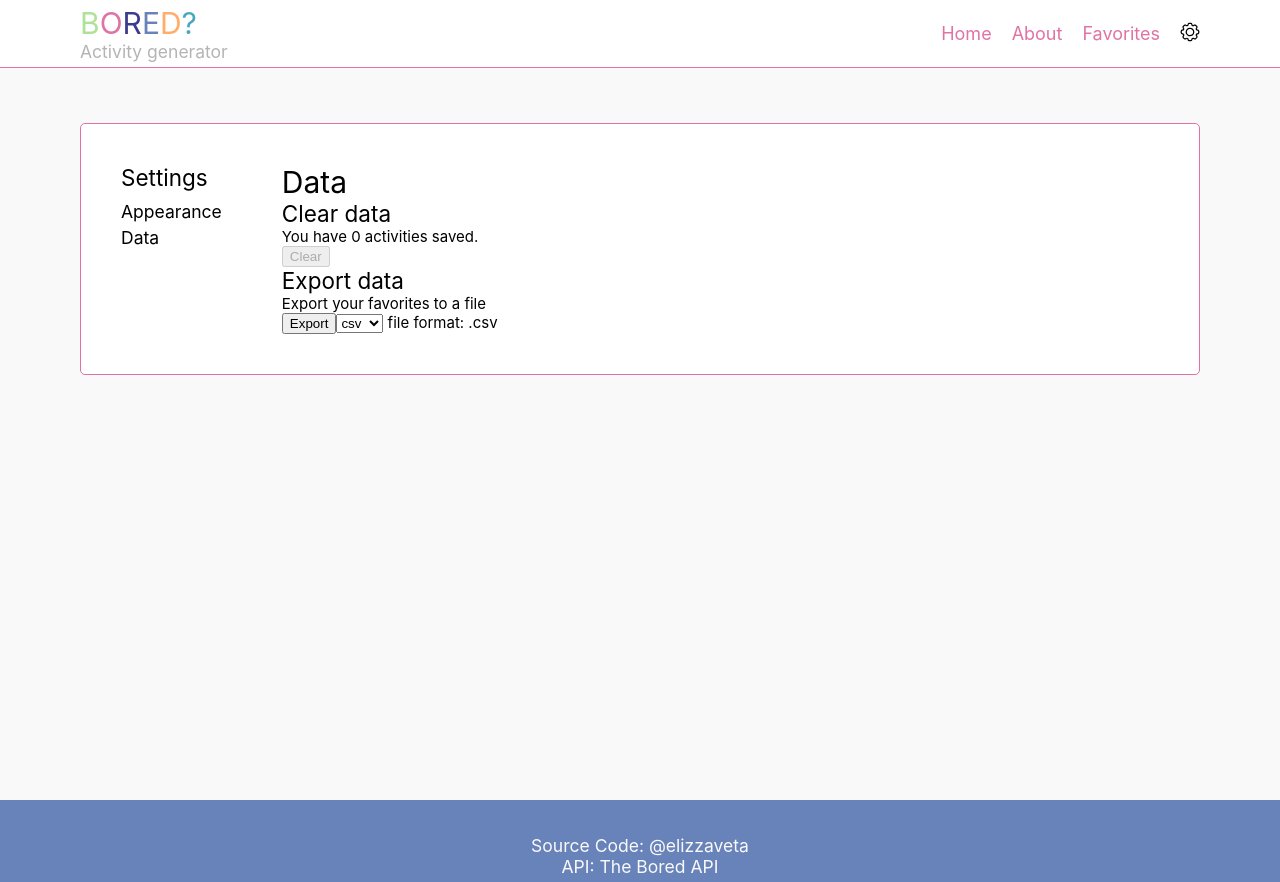
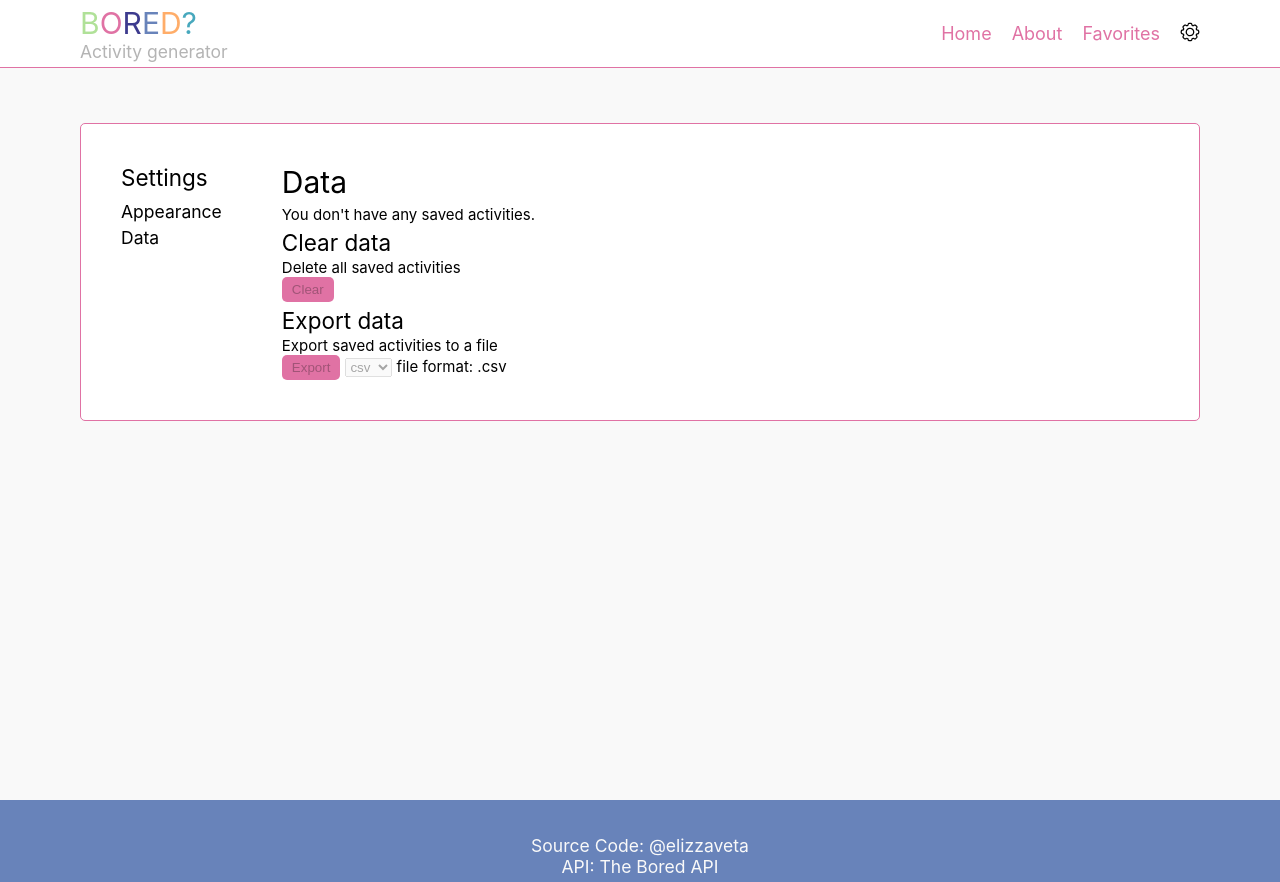
Before and after one commit to elizzaveta/ActivityGererator, a Vue app: page /settings/data in a window 1280 px wide. Built offline with nearby package versions, Linux system fonts and the light colour scheme.

Commit message:
Added styles for Data tab in Settings

```diff
--- a/src/components/Settings/Data/DataTab.vue
+++ b/src/components/Settings/Data/DataTab.vue
@@ -1,13 +1,19 @@
 <template>
   <div>
     <h1>Data</h1>
+    <p v-if="numOfFavoriteActivities===0">You don't have any saved activities.</p>
+    <p v-if="numOfFavoriteActivities!==0">You have
+      {{numOfFavoriteActivities}}
+      activit<span v-if="numOfFavoriteActivities===1">y</span>
+      <span v-if="numOfFavoriteActivities!==1">ies</span>
+      saved.</p>
     <h2>Clear data</h2>
-    <p>You have {{numOfFavoriteActivities}} activities saved.</p>
+    <p>Delete all saved activities</p>
     <button @click="handleClearButtonClick" :disabled="isDisabled">Clear</button>
     <h2>Export data</h2>
-    <p>Export your favorites to a file</p>
-    <button @click="handleExportButtonClick">Export</button>
-    <select v-model="selected">
+    <p>Export saved activities to a file</p>
+    <button @click="handleExportButtonClick" :disabled="isDisabled">Export</button>
+    <select v-model="selected"  :disabled="isDisabled">
       <option v-for="option in options" v-bind:value="option">
         {{ option }}
       </option>
@@ -30,7 +36,6 @@ export default {
   },
   methods:{
     handleClearButtonClick(){
-
       let confirmed = confirm("Are you sure, you want to delete all favorites?")
       if(confirmed) {
         this.clearUserData();
@@ -53,11 +58,22 @@ export default {
       if(this.numOfFavoriteActivities !== 0){ this.isDisabled = false}
 
     }
-    console.log(this.numOfFavoriteActivities)
   }
 }
 </script>
 
 <style scoped>
-
+h1{
+  margin-bottom: 5px;
+}
+h2{
+  margin: 5px 0 2px 0
+}
+button{
+  padding: 5px 10px;
+  margin-right: 5px;
+  border: none;
+  border-radius: 5px;
+  background: var(--accent-color);
+}
 </style>
```
